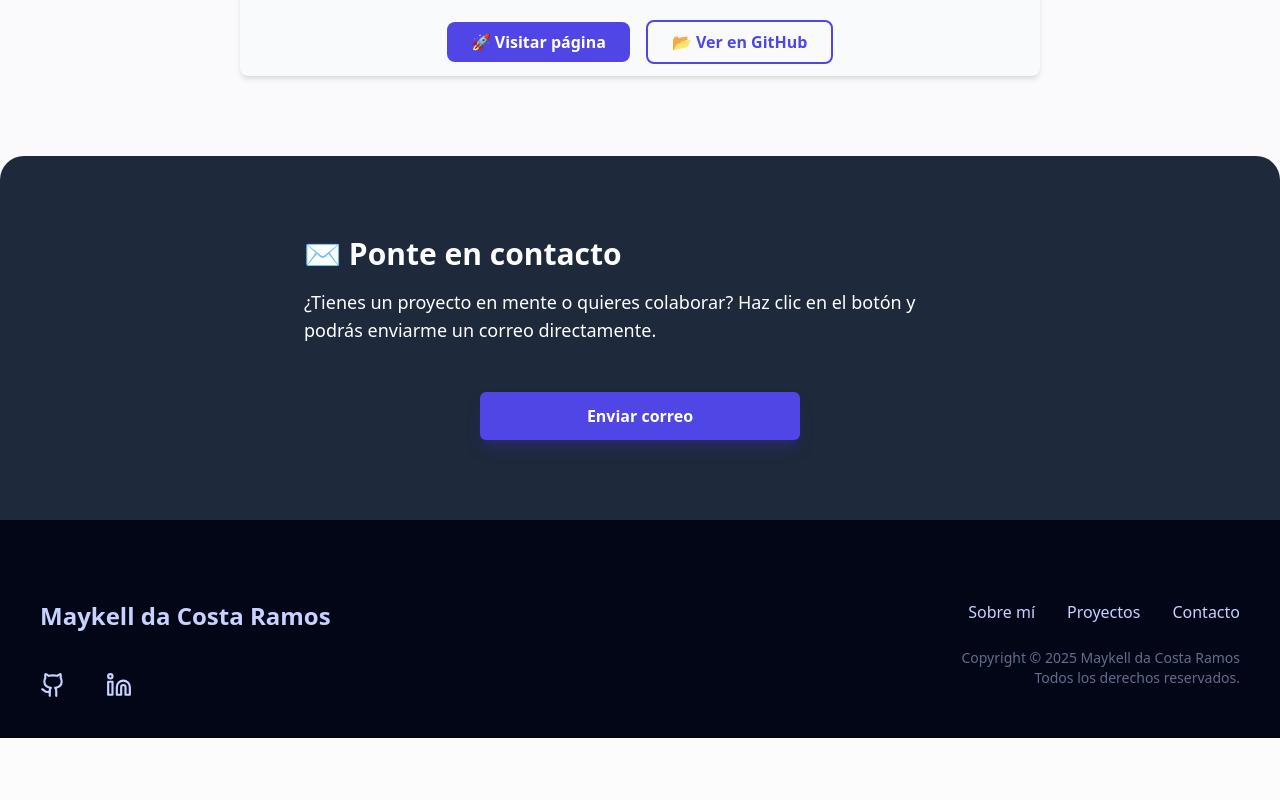
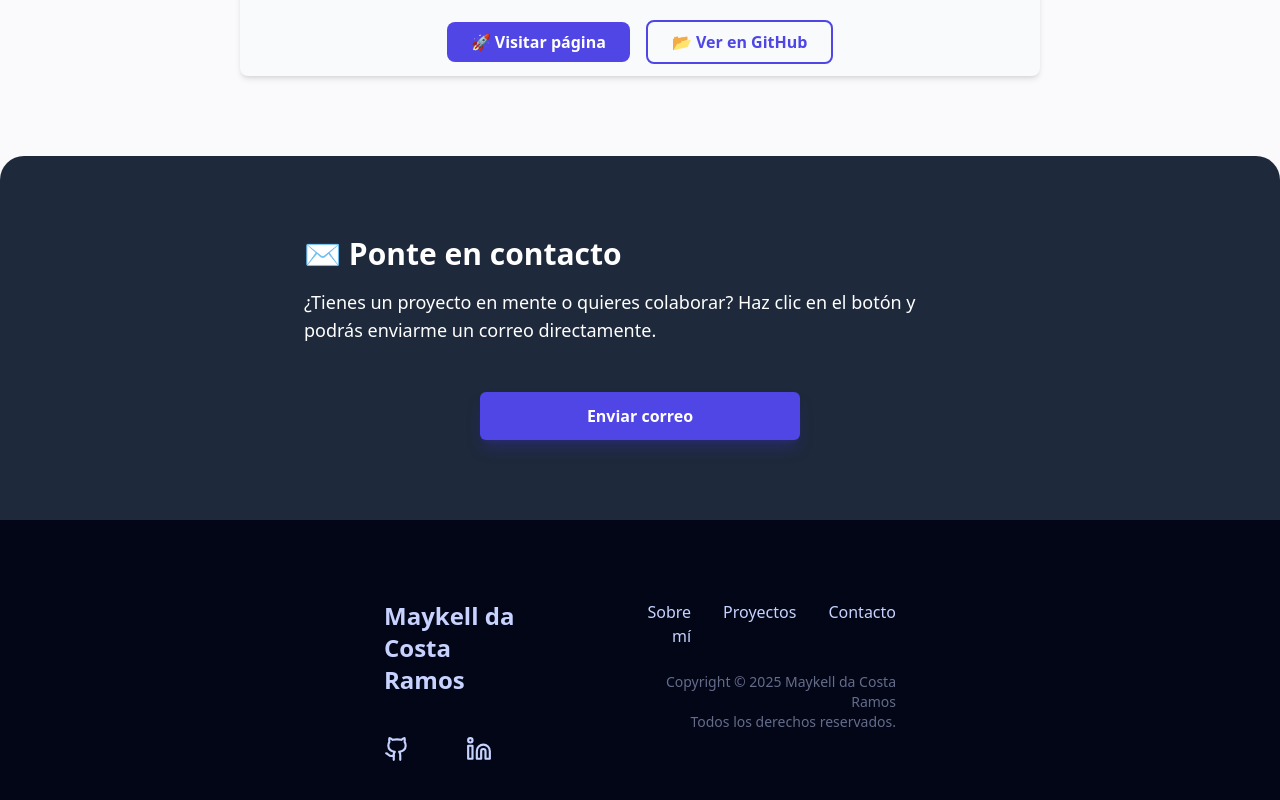
Before and after one commit to MaykelldaCostaRamos/Portafolio, a React (Vite) app: page / in a window 1280 px wide. Shown: the part 1706-2506 px from the top of the page. Before the commit the page ends 2444 px from the top, so only its background shows below. Built offline with nearby package versions, Linux system fonts and the light colour scheme.

Commit message:
Adjusted responsive desktop

```diff
--- a/src/components/Footer.jsx
+++ b/src/components/Footer.jsx
@@ -1,16 +1,20 @@
 export default function Footer() {
   return (
-    <footer className="w-full pt-16 pb-8 px-6 md:pt-20 md:pb-10 bg-slate-950 text-indigo-100 md:px-10 2xl:max-w-[800px] 2xl:mx-auto">
+    <footer className="w-full pt-16 pb-8 px-6 md:pt-20 md:pb-10 bg-slate-950 text-indigo-100
+     md:px-12
+     lg:px-44
+     xl:px-96
+     2xl:max-w-[800px] 2xl:mx-auto 2xl:px-14">
       {/* Contenedor principal: columna en móviles, fila en tablet+ */}
-      <div className="flex flex-col md:flex-row justify-between items-center md:items-start gap-12 md:gap-0">
+      <div className="flex flex-col md:flex-row justify-start items-center md:items-start gap-12 md:gap-24 lg:gap-28 xl:gap-28 2xl:gap-32">
 
         {/* Parte izquierda: nombre + social media */}
         <div className="flex flex-col items-center md:items-start space-y-10">
-          <h3 className="text-2xl font-extrabold text-indigo-200">
+          <p className="text-2xl font-extrabold text-indigo-200">
             Maykell da Costa Ramos
-          </h3>
+          </p>
 
-          <div className="flex gap-10">
+          <div className="flex gap-14">
             <a
               href="https://github.com/MaykelldaCostaRamos"
               target="_blank"
@@ -62,7 +66,7 @@ export default function Footer() {
 
         {/* Parte derecha: navegación + copyright */}
         <div className="flex flex-col items-center md:items-end space-y-6 text-center md:text-right">
-          <nav className="flex md:flex-row gap-4 md:gap-8">
+          <nav className="flex flex-1 md:flex-row gap-4 md:gap-8">
             <a href="#about" className="text-indigo-200 hover:text-indigo-400 transition-colors">
               Sobre mí
             </a>
@@ -80,6 +84,7 @@ export default function Footer() {
             </p>
           </div>
         </div>
+
       </div>
     </footer>
   );
```
